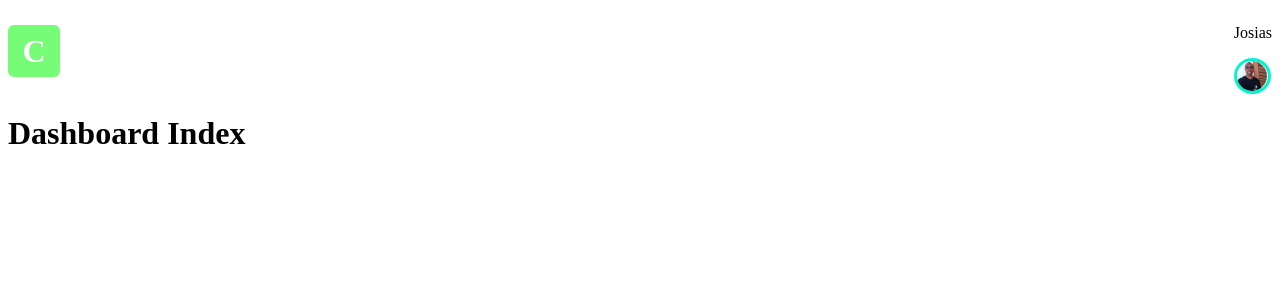
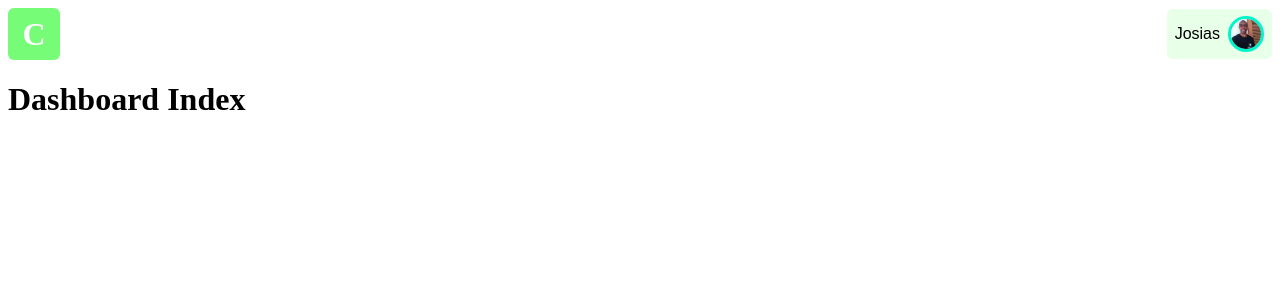
Before and after one commit to cropboard/miniCropboard, a Next.js app in the folder client/: page /dashboard in a window 1280 px wide. Shown: the top 300 px of the page. Built offline with nearby package versions, Linux system fonts and the light colour scheme.

Commit message:
improve avatar stylesW

```diff
--- a/client/styles/dashboard/header.module.css
+++ b/client/styles/dashboard/header.module.css
@@ -3,6 +3,21 @@
   flex-direction: row;
   justify-content: space-between;
   align-items: center;
+}
+
+.headerAvatar {
+  display: flex;
+  flex-direction: row;
+  justify-content: space-evenly;
+  align-items: center;
+  background-color: rgba(200, 255, 200, 0.411);
+  padding: 0 0.5em;
+  border-radius: 6px;
+}
+
+.headerAvatar p {
+  margin-right: 0.5em;
+  font-family: sans-serif;
 }
 
 .profile img {
```
